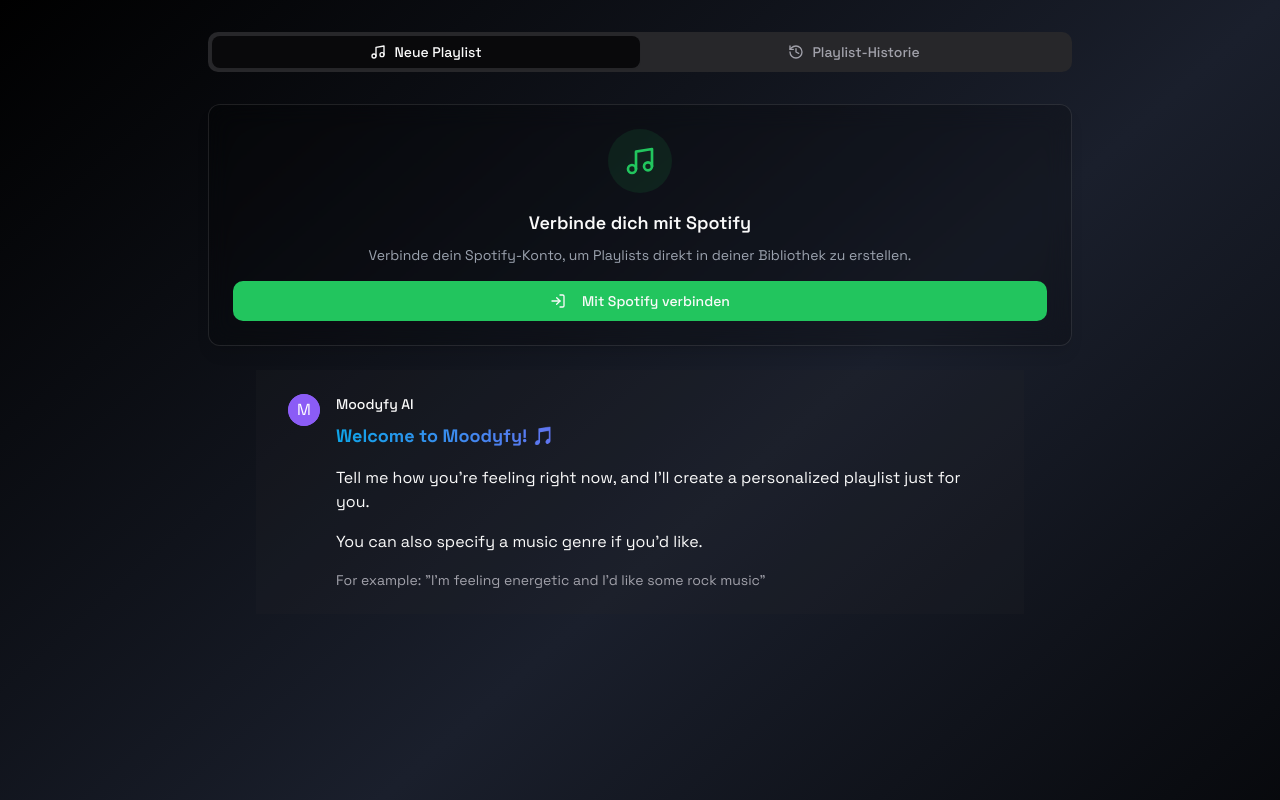
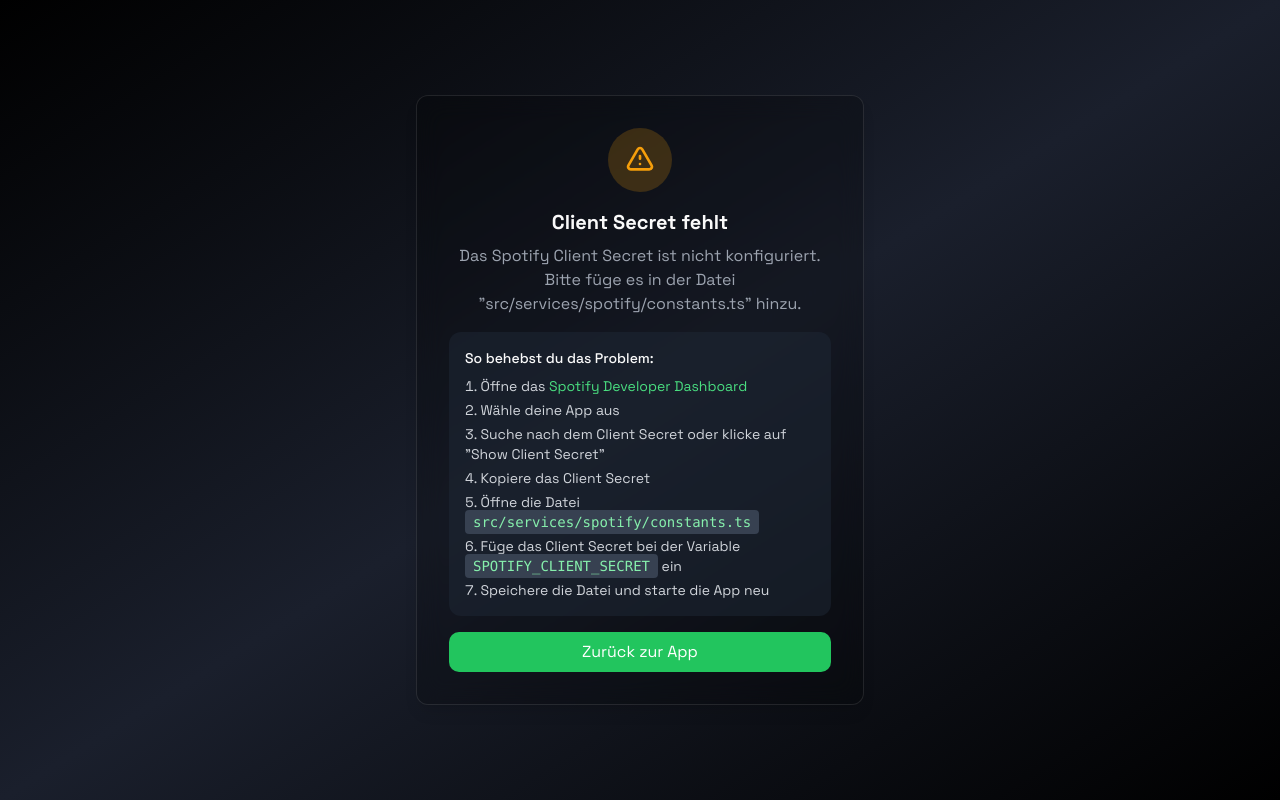
Before and after one commit to matmenzl/moodyfy-lovable, a React (Vite) app: page /spotify-callback in a window 1280 px wide. Before the commit this address led to /. Shown: the top 800 px of the page. Built offline with nearby package versions, Linux system fonts and the light colour scheme.

Commit message:
Fix: Spotify authentication invalid client error
Fixes the "invalid_client" error during Spotify authentication by addressing the redirect URI configuration.

```diff
--- a/src/pages/SpotifyCallback.tsx
+++ b/src/pages/SpotifyCallback.tsx
@@ -4,9 +4,10 @@ import { useNavigate } from 'react-router-dom';
 import { getTokenFromCode } from '@/services/spotify/tokenService';
 import { useToast } from '@/components/ui/use-toast';
 import { toast } from 'sonner';
+import { SPOTIFY_CLIENT_SECRET } from '@/services/spotify/constants';
 
 const SpotifyCallback = () => {
-  const [status, setStatus] = useState<'loading' | 'success' | 'error' | 'redirect_error'>('loading');
+  const [status, setStatus] = useState<'loading' | 'success' | 'error' | 'redirect_error' | 'missing_secret'>('loading');
   const [errorMessage, setErrorMessage] = useState<string>('');
   const navigate = useNavigate();
   const { toast: uiToast } = useToast();
@@ -27,6 +28,13 @@ const SpotifyCallback = () => {
         if (error === 'invalid_client') {
           setStatus('redirect_error');
           setErrorMessage('Die Spotify Client-ID ist nicht mit dieser Redirect-URI registriert. Bitte aktualisiere die Redirect-URI im Spotify Developer Dashboard.');
+          return;
+        }
+
+        // Überprüfen, ob ein Client Secret konfiguriert ist
+        if (!SPOTIFY_CLIENT_SECRET) {
+          setStatus('missing_secret');
+          setErrorMessage('Das Spotify Client Secret ist nicht konfiguriert. Bitte füge es in der Datei "src/services/spotify/constants.ts" hinzu.');
           return;
         }
 
@@ -155,6 +163,36 @@ const SpotifyCallback = () => {
             </button>
           </>
         )}
+
+        {status === 'missing_secret' && (
+          <>
+            <div className="bg-amber-500/20 p-3 rounded-full w-16 h-16 mx-auto mb-4 flex items-center justify-center">
+              <svg className="h-8 w-8 text-amber-500" fill="none" stroke="currentColor" viewBox="0 0 24 24" xmlns="http://www.w3.org/2000/svg">
+                <path strokeLinecap="round" strokeLinejoin="round" strokeWidth="2" d="M12 9v2m0 4h.01m-6.938 4h13.856c1.54 0 2.502-1.667 1.732-3L13.732 4c-.77-1.333-2.694-1.333-3.464 0L3.34 16c-.77 1.333.192 3 1.732 3z"></path>
+              </svg>
+            </div>
+            <h1 className="text-xl font-bold mb-2">Client Secret fehlt</h1>
+            <p className="text-gray-400 mb-4">{errorMessage}</p>
+            <div className="text-sm text-left bg-gray-800/50 p-4 rounded-lg mb-4">
+              <p className="font-medium mb-2">So behebst du das Problem:</p>
+              <ol className="list-decimal list-inside space-y-1 text-gray-300">
+                <li>Öffne das <a href="https://developer.spotify.com/dashboard" target="_blank" rel="noopener noreferrer" className="text-green-400 hover:underline">Spotify Developer Dashboard</a></li>
+                <li>Wähle deine App aus</li>
+                <li>Suche nach dem Client Secret oder klicke auf "Show Client Secret"</li>
+                <li>Kopiere das Client Secret</li>
+                <li>Öffne die Datei <code className="bg-gray-700 px-2 py-1 rounded text-green-300">src/services/spotify/constants.ts</code></li>
+                <li>Füge das Client Secret bei der Variable <code className="bg-gray-700 px-2 py-1 rounded text-green-300">SPOTIFY_CLIENT_SECRET</code> ein</li>
+                <li>Speichere die Datei und starte die App neu</li>
+              </ol>
+            </div>
+            <button
+              onClick={() => navigate('/')}
+              className="bg-green-500 hover:bg-green-600 text-white px-4 py-2 rounded-md transition-colors w-full"
+            >
+              Zurück zur App
+            </button>
+          </>
+        )}
       </div>
     </div>
   );
--- a/src/services/spotify/constants.ts
+++ b/src/services/spotify/constants.ts
@@ -6,6 +6,7 @@ export const SPOTIFY_TOKEN_URL = 'https://accounts.spotify.com/api/token';
 
 // These values should be in Productionsumgebungen über Umgebungsvariablen bereitgestellt werden
 export const SPOTIFY_CLIENT_ID = '28fc9dbfac7742a8bbc1de49306da7a6';
+export const SPOTIFY_CLIENT_SECRET = ''; // Dieses Feld muss mit dem Client Secret aus dem Spotify Dashboard gefüllt werden
 
 // Determine the correct redirect URI based on the environment
 // This dynamically sets the redirect URI based on the current URL
--- a/src/services/spotify/tokenService.ts
+++ b/src/services/spotify/tokenService.ts
@@ -1,6 +1,6 @@
 
 // Importing constants
-import { SPOTIFY_TOKEN_URL, SPOTIFY_CLIENT_ID, REDIRECT_URI } from './constants';
+import { SPOTIFY_TOKEN_URL, SPOTIFY_CLIENT_ID, SPOTIFY_CLIENT_SECRET, REDIRECT_URI } from './constants';
 
 // Types for token data
 interface SpotifyTokenData {
@@ -48,13 +48,19 @@ export const getTokenFromCode = async (code: string): Promise<boolean> => {
   try {
     console.log("Getting token from code with redirect URI:", REDIRECT_URI);
 
-    // We'll use the browser fetch API directly for token exchange
+    // Überprüfen, ob ein Client Secret vorhanden ist
+    if (!SPOTIFY_CLIENT_SECRET) {
+      console.error('Spotify Client Secret ist nicht konfiguriert. Token-Austausch nicht möglich.');
+      throw new Error('Spotify Client Secret ist nicht konfiguriert');
+    }
+
+    // Verwenden der Authorization header mit Base64-encodiertem client_id:client_secret
     const tokenResponse = await fetch(SPOTIFY_TOKEN_URL, {
       method: 'POST',
       headers: {
         'Content-Type': 'application/x-www-form-urlencoded',
-        // Base64 encode the client_id:client_secret as per Spotify's requirements
-        'Authorization': `Basic ${btoa(`${SPOTIFY_CLIENT_ID}:`)}`
+        // Korrekte Base64-Kodierung mit Client ID und Secret
+        'Authorization': `Basic ${btoa(`${SPOTIFY_CLIENT_ID}:${SPOTIFY_CLIENT_SECRET}`)}`
       },
       body: new URLSearchParams({
         grant_type: 'authorization_code',
@@ -87,11 +93,17 @@ export const refreshSpotifyToken = async (): Promise<boolean> => {
       throw new Error('Kein Refresh-Token vorhanden');
     }
 
+    // Überprüfen, ob ein Client Secret vorhanden ist
+    if (!SPOTIFY_CLIENT_SECRET) {
+      console.error('Spotify Client Secret ist nicht konfiguriert. Token-Erneuerung nicht möglich.');
+      throw new Error('Spotify Client Secret ist nicht konfiguriert');
+    }
+
     const response = await fetch(SPOTIFY_TOKEN_URL, {
       method: 'POST',
       headers: {
         'Content-Type': 'application/x-www-form-urlencoded',
-        'Authorization': `Basic ${btoa(`${SPOTIFY_CLIENT_ID}:`)}`
+        'Authorization': `Basic ${btoa(`${SPOTIFY_CLIENT_ID}:${SPOTIFY_CLIENT_SECRET}`)}`
       },
       body: new URLSearchParams({
         grant_type: 'refresh_token',
```
